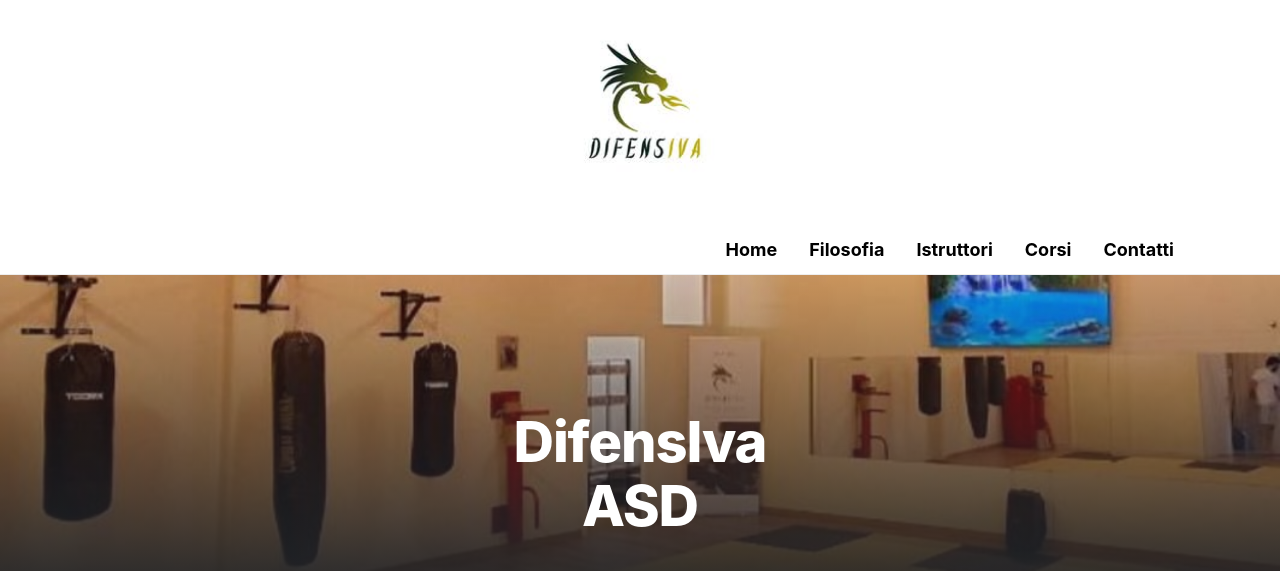
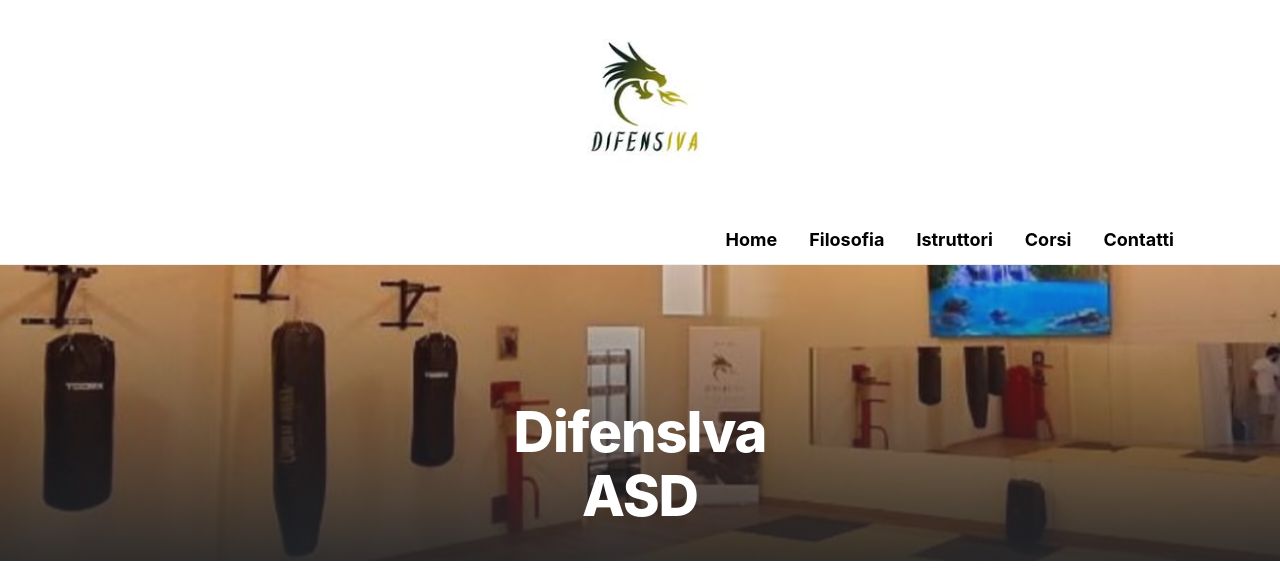
Before and after one commit to difensiva-varese/difensiva, a Jekyll site: the page built from pages/home.md, in a window 1280 px wide. Shown: the top 573 px of the page. Built offline with Jekyll 4.4.1, drawn with Linux system fonts in a browser that asks for light colours; grey boxes are pictures that could not be loaded.

Commit message:
modifying themes

```diff
--- a/_sass/_custom.scss
+++ b/_sass/_custom.scss
@@ -351,7 +351,7 @@ header,
 
 /* Override del div con inline style height:300px */
 .text-center.my-3{
-  height: 210px !important;     /* prova 70–120 */
+  height: 200px !important;     /* prova 70–120 */
   margin-top: .5rem !important;
   margin-bottom: .5rem !important;
 }
```
